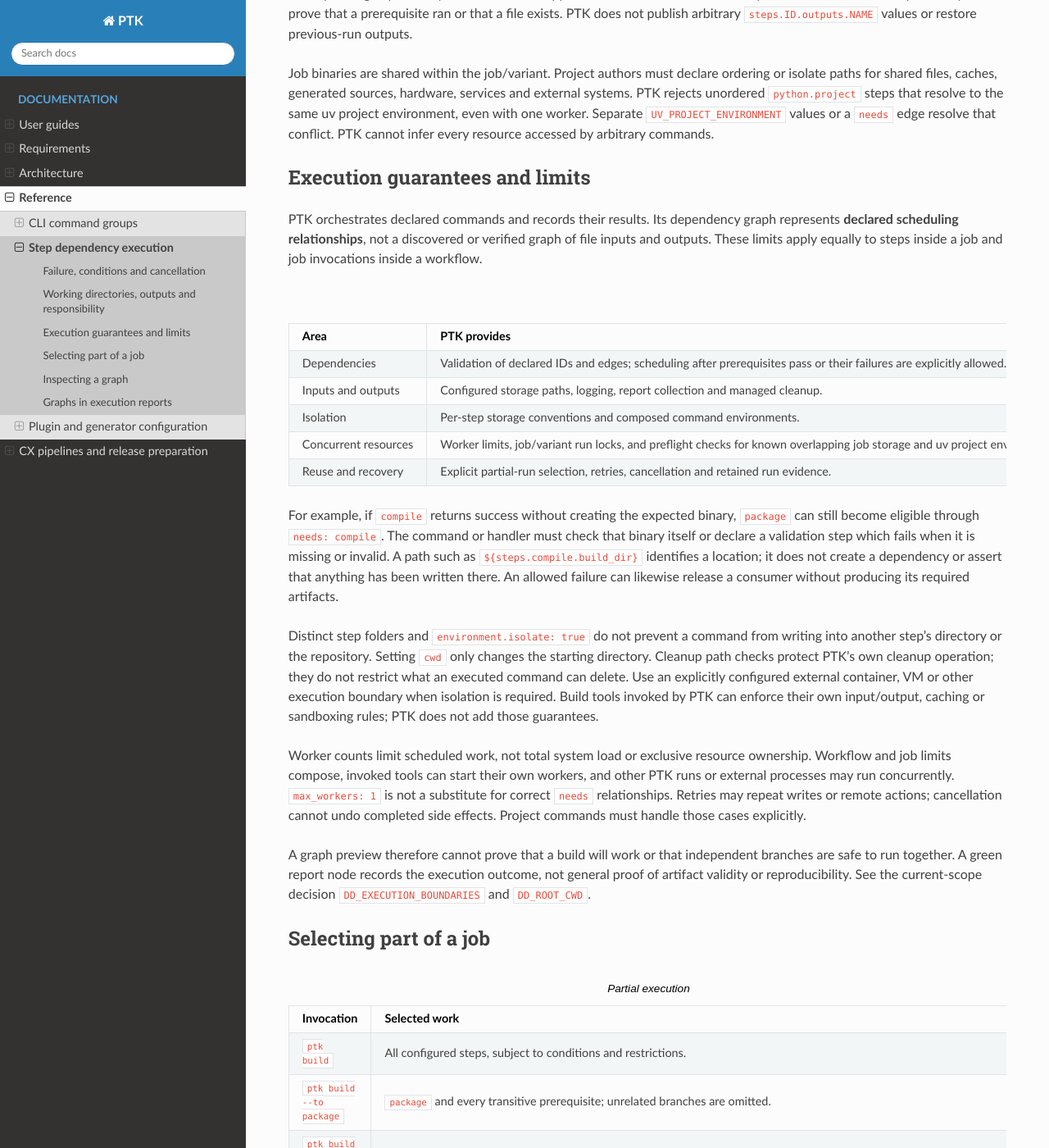
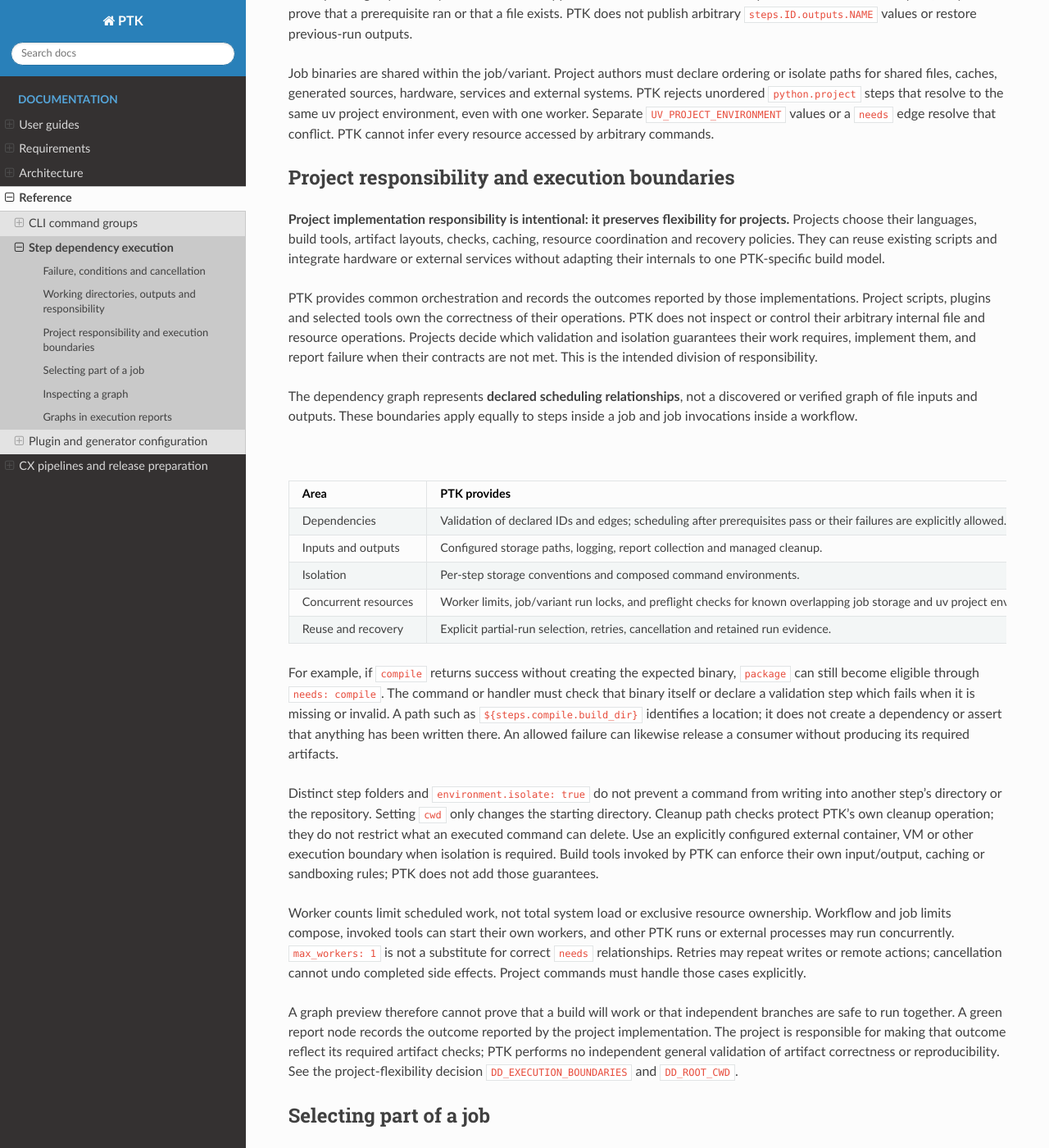
Before and after one commit to eadeva/dummy, a Sphinx documentation site: the page built from docs/reference/execution.rst, in a window 1280 px wide and 1400 px high, scrolled down 1240 px. Shown: the whole window at 82% size. Built offline with Sphinx 7.4.7 and the Read the Docs theme 3.1.0, drawn with Linux system fonts in a browser that asks for light colours; pages that are not in the unit, such as notebooks, are missing from menus; cross-references to code outside the pages are shown as plain code; some of the changed text lies outside the part shown.

Commit message:
Explain project flexibility as the rationale for execution responsibility

```diff
--- a/docs/reference/execution.rst
+++ b/docs/reference/execution.rst
@@ -72,12 +72,25 @@ PTK cannot infer every resource accessed by arbitrary commands.
 
 .. _execution-boundaries:
 
-Execution guarantees and limits
--------------------------------
+Project responsibility and execution boundaries
+------------------------------------------------
 
-PTK orchestrates declared commands and records their results. Its dependency
+**Project implementation responsibility is intentional: it preserves flexibility
+for projects.** Projects choose their languages, build tools, artifact layouts,
+checks, caching, resource coordination and recovery policies. They can reuse
+existing scripts and integrate hardware or external services without adapting
+their internals to one PTK-specific build model.
+
+PTK provides common orchestration and records the outcomes reported by those
+implementations. Project scripts, plugins and selected tools own the correctness
+of their operations. PTK does not inspect or control their arbitrary internal
+file and resource operations. Projects decide which validation and isolation
+guarantees their work requires, implement them, and report failure when their
+contracts are not met. This is the intended division of responsibility.
+
+The dependency
 graph represents **declared scheduling relationships**, not a discovered or
-verified graph of file inputs and outputs. These limits apply equally to steps
+verified graph of file inputs and outputs. These boundaries apply equally to steps
 inside a job and job invocations inside a workflow.
 
 .. list-table:: Responsibility boundaries
@@ -86,7 +99,7 @@ inside a job and job invocations inside a workflow.
 
    * - Area
      - PTK provides
-     - Project authors and invoked tools provide
+     - Project implementation owns
    * - Dependencies
      - Validation of declared IDs and edges; scheduling after prerequisites pass
        or their failures are explicitly allowed.
@@ -140,9 +153,11 @@ Retries may repeat writes or remote actions; cancellation cannot undo completed
 side effects. Project commands must handle those cases explicitly.
 
 A graph preview therefore cannot prove that a build will work or that independent
-branches are safe to run together. A green report node records the execution
-outcome, not general proof of artifact validity or reproducibility. See the
-current-scope decision :need:`DD_EXECUTION_BOUNDARIES` and
+branches are safe to run together. A green report node records the outcome
+reported by the project implementation. The project is responsible for making
+that outcome reflect its required artifact checks; PTK performs no independent
+general validation of artifact correctness or reproducibility. See the
+project-flexibility decision :need:`DD_EXECUTION_BOUNDARIES` and
 :need:`DD_ROOT_CWD`.
 
 Selecting part of a job
```
Also changed, not shown: docs/architecture/09-architecture-decisions.rst (+37 -17 lines), docs/guides/workflows.rst (+9 -2 lines), docs/requirements/software-execution.rst (+7 -1 lines).
